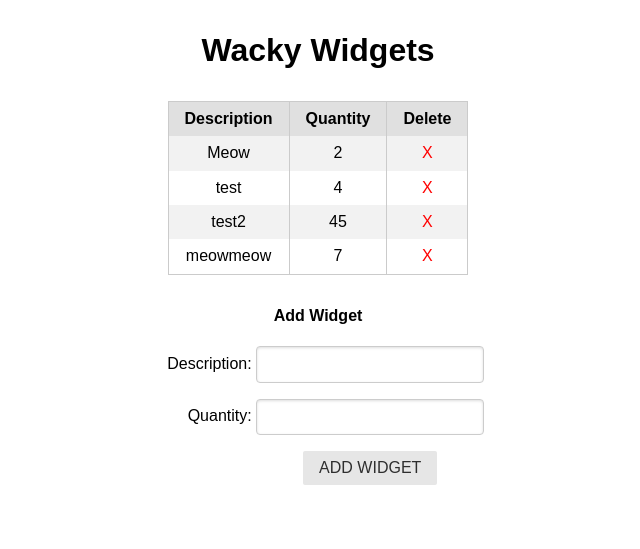
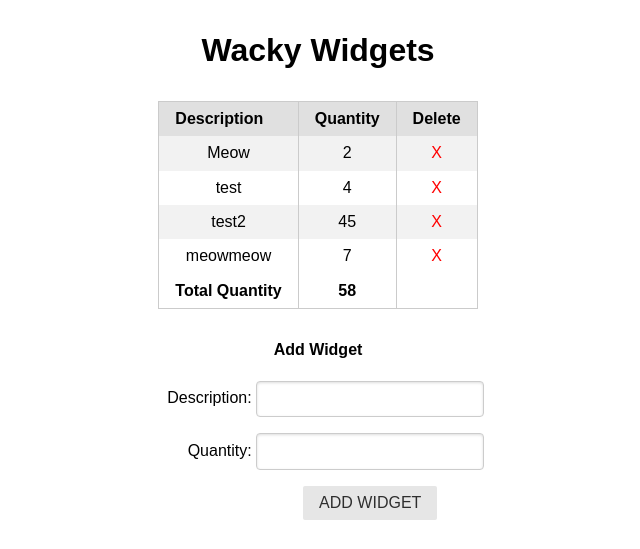
Before and after one commit to logan858/unit-3-assessment, a Django app: page / in a window 1280 px wide. Shown: the top 549 px of the page, without its empty margins (322-962 px from the left). Run offline with Django 3.2, Linux system fonts and the light colour scheme; data comes from the database, SQL or seed files in the repository; both versions use the stored data as it was after the commit; some libraries are stand-ins or nearby versions.

Commit message:
bonus completed as well

```diff
--- a/unit3asmnt/main_app/templates/index.html
+++ b/unit3asmnt/main_app/templates/index.html
@@ -28,6 +28,13 @@
                 <td><a href="{% url 'delete' widget.id %}">X</a></td>
             </tr>
             {% endfor %}
+            <tfoot>
+                <tr>
+                    <th>Total Quantity</th>
+                    <th>{{ widget_total }}</th>
+                    <th></th>
+                </tr>
+            </tfoot>
         </table>
         {% else %}
         <h3>No Widgets Exist</h3>
--- a/unit3asmnt/main_app/views.py
+++ b/unit3asmnt/main_app/views.py
@@ -2,14 +2,17 @@ from django.shortcuts import render, redirect
 from django.http import HttpResponse
 from .forms import WidgetForm
 from .models import Widget
+from django.db.models import Sum
 # Create your views here.
 
 def home(request):
     my_widgets = Widget.objects.all()
     widget_form = WidgetForm()
+    widget_total = Widget.objects.aggregate(Sum('quantity'))["quantity__sum"]
     return render(request, 'index.html', {
         "widget_form": widget_form,
         "widget_list": my_widgets,
+        "widget_total": widget_total
     })
 
 def create(request):
@@ -19,9 +22,11 @@ def create(request):
         add_widget.save()
     my_widgets = Widget.objects.all()
     widget_form = WidgetForm()
+    widget_total = Widget.objects.aggregate(Sum('quantity'))["quantity__sum"]
     return redirect('/', {
         "widget_form": widget_form,
         "widget_list": my_widgets,
+        "widget_total": widget_total
     })
 
 def delete(request, widget_id):
@@ -29,7 +34,9 @@ def delete(request, widget_id):
     widget.delete()
     my_widgets = Widget.objects.all()
     widget_form = WidgetForm()
+    widget_total = Widget.objects.aggregate(Sum('quantity'))["quantity__sum"]
     return redirect('/', {
         "widget_form": widget_form,
         "widget_list": my_widgets,
+        "widget_total": widget_total
     })
```
Also changed, not shown: unit3asmnt/db.sqlite3.
